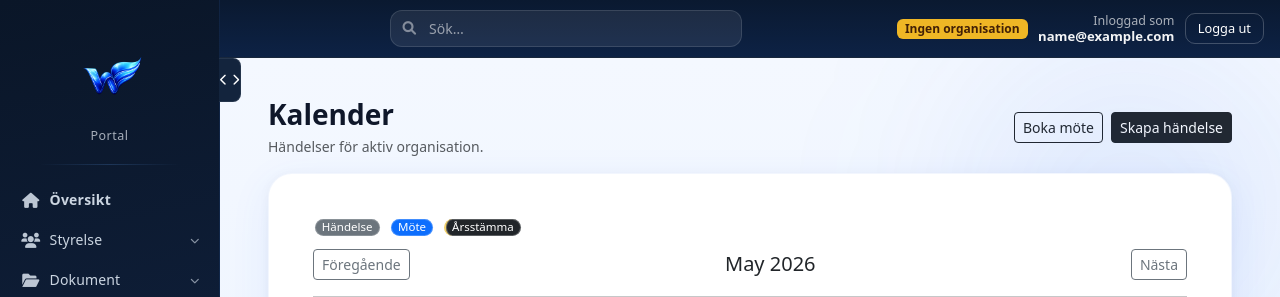
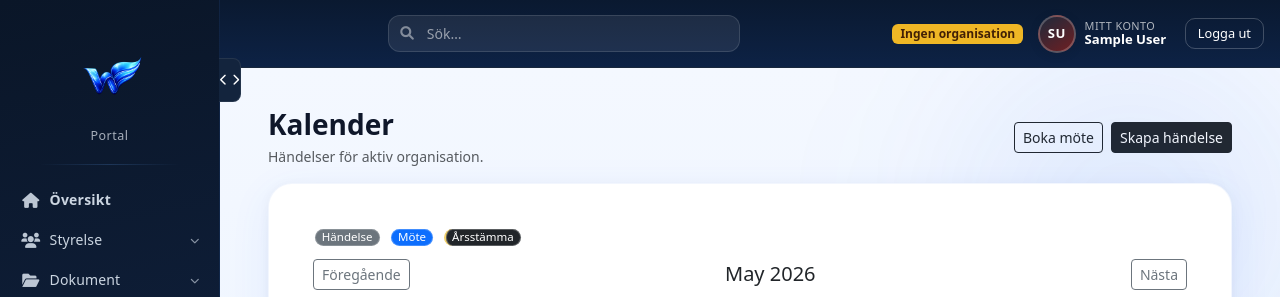
Before and after one commit to StoffeEriksson/fishing_association_portal, a Django app: page /calendar/ in a window 1280 px wide. Shown: the top 297 px of the page. Run offline with Django 5.2, Linux system fonts and the light colour scheme; the visitor is signed in with stand-in values (Sample User, id 1); data that the repository does not hold is empty.

Commit message:
feat(accounts): add account avatar to topbar

```diff
--- a/fvo_portal/settings.py
+++ b/fvo_portal/settings.py
@@ -89,6 +89,7 @@ TEMPLATES = [
                 'django.template.context_processors.request',
                 'django.contrib.auth.context_processors.auth',
                 'django.contrib.messages.context_processors.messages',
+                'portal.views.portal_account_topbar',
             ],
         },
     },
--- a/portal/templates/portal/base.html
+++ b/portal/templates/portal/base.html
@@ -192,12 +192,30 @@
             </span>
           {% endif %}
 
-          <div class="text-end portal-topbar-user top-meta">
-            <div>Inloggad som</div>
-            <div class="fw-semibold portal-topbar-user-email">
-              {{ request.user.email|default:request.user.username }}
-            </div>
-          </div>
+          <a
+            href="{% url 'portal:my_account' %}"
+            class="portal-account-trigger"
+            aria-label="Mitt konto"
+            title="Mitt konto"
+          >
+            {% if portal_account_profile and portal_account_profile.avatar %}
+              <img
+                src="{{ portal_account_profile.avatar.url }}"
+                alt=""
+                class="portal-account-avatar"
+                width="38"
+                height="38"
+              >
+            {% else %}
+              <span class="portal-account-avatar portal-account-initials" aria-hidden="true">
+                {{ portal_account_initials }}
+              </span>
+            {% endif %}
+            <span class="portal-account-meta d-none d-md-flex">
+              <span class="portal-account-meta-label">Mitt konto</span>
+              <span class="portal-account-meta-name">{{ portal_account_display_name }}</span>
+            </span>
+          </a>
 
           <a class="btn btn-outline-secondary btn-sm portal-topbar-logout" href="{% url 'account_logout' %}" title="Logga ut">
             <span class="d-none d-sm-inline">Logga ut</span>
--- a/portal/views.py
+++ b/portal/views.py
@@ -378,6 +378,24 @@ def _account_user_initials(user):
     return label[0].upper()
 
 
+def _account_user_display_name(user):
+    full_name = user.get_full_name().strip()
+    if full_name:
+        return full_name
+    return user.email or user.username or ""
+
+
+def portal_account_topbar(request):
+    if not getattr(request, "user", None) or not request.user.is_authenticated:
+        return {}
+    profile = UserProfile.objects.filter(user_id=request.user.pk).only("avatar").first()
+    return {
+        "portal_account_profile": profile,
+        "portal_account_initials": _account_user_initials(request.user),
+        "portal_account_display_name": _account_user_display_name(request.user),
+    }
+
+
 @login_required
 def my_account(request):
     profile, _ = UserProfile.objects.get_or_create(user=request.user)
@@ -416,6 +434,7 @@ def my_account(request):
             "profile_form": profile_form,
             "profile": profile,
             "account_initials": _account_user_initials(request.user),
+            "account_display_name": _account_user_display_name(request.user),
             "portal_membership": portal_membership,
             "board_membership": board_membership,
         },
--- a/static/css/main.css
+++ b/static/css/main.css
@@ -959,15 +959,76 @@ a.portal-sidebar-settings .portal-sidebar-ico {
     color: #422006 !important;
 }
 
-.portal-topbar-user {
-    font-size: 0.78rem;
-    line-height: 1.25;
-    color: rgba(255, 255, 255, 0.75);
-}
-
-.portal-topbar-user-email {
-    color: rgba(255, 255, 255, 0.95);
+.portal-account-trigger {
+    display: inline-flex;
+    align-items: center;
+    gap: 0.55rem;
+    padding: 0.2rem 0.45rem 0.2rem 0.2rem;
+    border-radius: 999px;
+    text-decoration: none;
+    color: rgba(255, 255, 255, 0.92);
+    border: 1px solid transparent;
+    transition: background-color 0.14s ease, border-color 0.14s ease, box-shadow 0.14s ease;
+}
+
+.portal-account-trigger:hover,
+.portal-account-trigger:focus-visible {
+    background: rgba(255, 255, 255, 0.1);
+    border-color: rgba(255, 255, 255, 0.18);
+    box-shadow: 0 2px 10px rgba(15, 23, 42, 0.18);
+    color: #fff;
+    text-decoration: none;
+}
+
+.portal-account-trigger:focus-visible {
+    outline: 2px solid rgba(96, 165, 250, 0.75);
+    outline-offset: 2px;
+}
+
+.portal-account-avatar {
+    width: 38px;
+    height: 38px;
+    border-radius: 999px;
+    object-fit: cover;
+    flex-shrink: 0;
+    border: 2px solid rgba(255, 255, 255, 0.22);
+    box-shadow: 0 2px 8px rgba(15, 23, 42, 0.22);
+}
+
+.portal-account-initials {
+    display: inline-flex;
+    align-items: center;
+    justify-content: center;
+    background: linear-gradient(145deg, #1e293b 0%, #7f1d1d 120%);
+    color: #fff;
     font-size: 0.82rem;
+    font-weight: 700;
+    letter-spacing: 0.03em;
+}
+
+.portal-account-meta {
+    flex-direction: column;
+    align-items: flex-start;
+    line-height: 1.2;
+    min-width: 0;
+    max-width: 10rem;
+}
+
+.portal-account-meta-label {
+    font-size: 0.68rem;
+    color: rgba(255, 255, 255, 0.68);
+    text-transform: uppercase;
+    letter-spacing: 0.04em;
+}
+
+.portal-account-meta-name {
+    font-size: 0.82rem;
+    font-weight: 600;
+    color: #fff;
+    overflow: hidden;
+    text-overflow: ellipsis;
+    white-space: nowrap;
+    max-width: 100%;
 }
 
 .portal-topbar .top-meta {
@@ -1263,6 +1324,10 @@ body.portal-app-body .shadow-soft {
         flex: 1 1 auto;
         justify-content: flex-end;
     }
+
+    .portal-account-trigger {
+        padding: 0.15rem;
+    }
 }
 
 .global-search-results-page {
```
